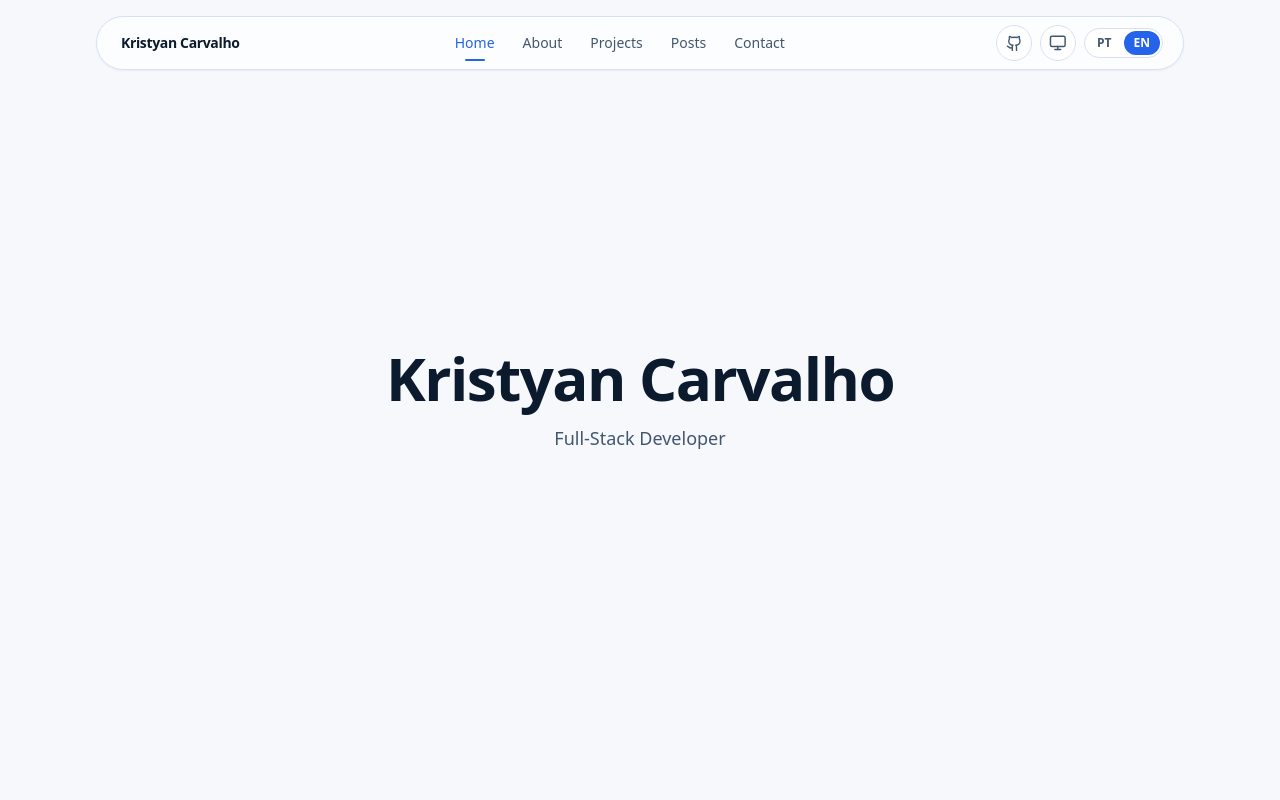
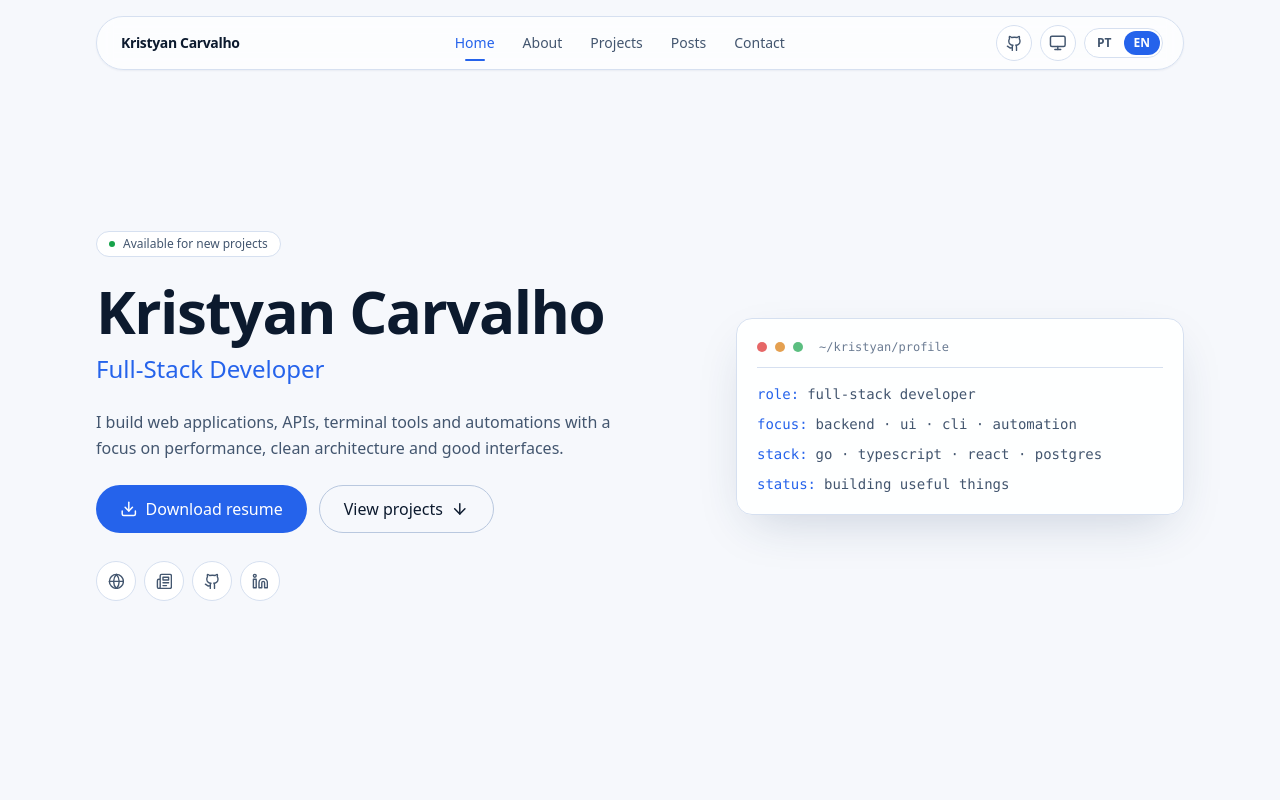
Before and after one commit to kristyancarvalho/portfolio, a React (Vite) app: page / in a window 1280 px wide. Shown: the top 800 px of the page. Built offline with nearby package versions, Linux system fonts and the light colour scheme.

Commit message:
feat/hero: add bilingual hero section with ctas and social links

```diff
--- a/src/app/App.tsx
+++ b/src/app/App.tsx
@@ -1,5 +1,6 @@
 import { useTranslation } from 'react-i18next'
 import { Header } from '@/widgets/header/Header'
+import { HeroSection } from '@/widgets/hero/HeroSection'
 import { Section } from '@/shared/ui/Section'
 
 export function App() {
@@ -9,13 +10,7 @@ export function App() {
     <div className="min-h-screen bg-background">
       <Header />
       <main>
-        <section
-          id="home"
-          className="flex min-h-screen flex-col items-center justify-center gap-4 px-6 text-center"
-        >
-          <h1 className="type-display">Kristyan Carvalho</h1>
-          <p className="type-subheading">Full-Stack Developer</p>
-        </section>
+        <HeroSection />
         <Section id="about" className="bg-background-soft">
           <h2 className="type-heading">{t('nav.about')}</h2>
         </Section>
--- a/src/i18n/locales/en.json
+++ b/src/i18n/locales/en.json
@@ -19,5 +19,12 @@
     "light": "Light theme",
     "dark": "Dark theme",
     "system": "System theme"
+  },
+  "hero": {
+    "title": "Full-Stack Developer",
+    "intro": "I build web applications, APIs, terminal tools and automations with a focus on performance, clean architecture and good interfaces.",
+    "downloadResume": "Download resume",
+    "viewProjects": "View projects",
+    "availability": "Available for new projects"
   }
 }
--- a/src/i18n/locales/pt-BR.json
+++ b/src/i18n/locales/pt-BR.json
@@ -19,5 +19,12 @@
     "light": "Tema claro",
     "dark": "Tema escuro",
     "system": "Tema do sistema"
+  },
+  "hero": {
+    "title": "Desenvolvedor Full-Stack",
+    "intro": "Construo aplicações web, APIs, ferramentas de terminal e automações com foco em performance, arquitetura limpa e boas interfaces.",
+    "downloadResume": "Baixar currículo",
+    "viewProjects": "Ver projetos",
+    "availability": "Disponível para novos projetos"
   }
 }
--- /dev/null
+++ b/src/shared/ui/SocialLinks.tsx
@@ -0,0 +1,28 @@
+import { Github, Globe, Linkedin, Newspaper } from 'lucide-react'
+import { IconLink } from '@/shared/ui/IconLink'
+import { siteConfig } from '@/shared/config/site'
+import { cn } from '@/shared/lib/cn'
+
+const socialLinks = [
+  { key: 'website', href: siteConfig.social.website, label: 'Website', Icon: Globe },
+  { key: 'blog', href: siteConfig.social.blog, label: 'Blog', Icon: Newspaper },
+  { key: 'github', href: siteConfig.social.github, label: 'GitHub', Icon: Github },
+  {
+    key: 'linkedin',
+    href: siteConfig.social.linkedin,
+    label: 'LinkedIn',
+    Icon: Linkedin,
+  },
+] as const
+
+export function SocialLinks({ className }: { className?: string }) {
+  return (
+    <div className={cn('flex items-center gap-2', className)}>
+      {socialLinks.map(({ key, href, label, Icon }) => (
+        <IconLink key={key} href={href} label={label}>
+          <Icon className="h-[1.05rem] w-[1.05rem]" aria-hidden="true" />
+        </IconLink>
+      ))}
+    </div>
+  )
+}
--- /dev/null
+++ b/src/widgets/hero/HeroArtifact.tsx
@@ -0,0 +1,37 @@
+import { cn } from '@/shared/lib/cn'
+
+const profileRows = [
+  { key: 'role', value: 'full-stack developer' },
+  { key: 'focus', value: 'backend · ui · cli · automation' },
+  { key: 'stack', value: 'go · typescript · react · postgres' },
+  { key: 'status', value: 'building useful things' },
+]
+
+export function HeroArtifact({ className }: { className?: string }) {
+  return (
+    <div
+      aria-hidden="true"
+      className={cn(
+        'relative w-full rounded-2xl border border-border bg-surface/90 p-5 shadow-lg backdrop-blur-sm',
+        className,
+      )}
+    >
+      <div className="flex items-center gap-2 border-b border-border pb-3">
+        <span className="h-2.5 w-2.5 rounded-full bg-danger/70" />
+        <span className="h-2.5 w-2.5 rounded-full bg-warning/70" />
+        <span className="h-2.5 w-2.5 rounded-full bg-success/70" />
+        <span className="ml-2 font-mono text-xs text-text-soft">
+          ~/kristyan/profile
+        </span>
+      </div>
+      <dl className="mt-4 space-y-2.5 font-mono text-sm">
+        {profileRows.map((row) => (
+          <div key={row.key} className="flex flex-wrap gap-x-2">
+            <dt className="text-primary">{row.key}:</dt>
+            <dd className="text-text-muted">{row.value}</dd>
+          </div>
+        ))}
+      </dl>
+    </div>
+  )
+}
--- /dev/null
+++ b/src/widgets/hero/HeroSection.tsx
@@ -0,0 +1,60 @@
+import { ArrowDown, Download } from 'lucide-react'
+import { useTranslation } from 'react-i18next'
+import { HeroArtifact } from '@/widgets/hero/HeroArtifact'
+import { Container } from '@/shared/ui/Container'
+import { SocialLinks } from '@/shared/ui/SocialLinks'
+import { buttonVariants } from '@/shared/ui/buttonVariants'
+import { siteConfig } from '@/shared/config/site'
+import { cn } from '@/shared/lib/cn'
+
+export function HeroSection() {
+  const { t, i18n } = useTranslation()
+  const language = i18n.language === 'en' ? 'en' : 'pt-BR'
+  const resumeHref = siteConfig.resume[language]
+
+  return (
+    <section id="home" className="relative flex min-h-screen items-center pb-20 pt-28">
+      <Container className="grid items-center gap-12 lg:grid-cols-[1.05fr_0.95fr]">
+        <div className="flex flex-col items-start gap-6">
+          <span className="inline-flex items-center gap-2 rounded-full border border-border bg-surface px-3 py-1 text-xs font-medium text-text-muted">
+            <span className="h-1.5 w-1.5 rounded-full bg-success" />
+            {t('hero.availability')}
+          </span>
+
+          <div className="flex flex-col gap-3">
+            <h1 className="type-display">Kristyan Carvalho</h1>
+            <p className="text-xl font-medium text-primary sm:text-2xl">
+              {t('hero.title')}
+            </p>
+          </div>
+
+          <p className="type-body-muted max-w-xl text-pretty">{t('hero.intro')}</p>
+
+          <div className="flex flex-wrap items-center gap-3">
+            <a
+              href={resumeHref}
+              download
+              className={cn(buttonVariants({ variant: 'primary', size: 'lg' }))}
+            >
+              <Download className="h-[1.1rem] w-[1.1rem]" aria-hidden="true" />
+              {t('hero.downloadResume')}
+            </a>
+            <a
+              href="#projects"
+              className={cn(buttonVariants({ variant: 'outline', size: 'lg' }))}
+            >
+              {t('hero.viewProjects')}
+              <ArrowDown className="h-[1.1rem] w-[1.1rem]" aria-hidden="true" />
+            </a>
+          </div>
+
+          <SocialLinks className="pt-1" />
+        </div>
+
+        <div className="relative flex justify-center lg:justify-end">
+          <HeroArtifact className="max-w-md" />
+        </div>
+      </Container>
+    </section>
+  )
+}
```
